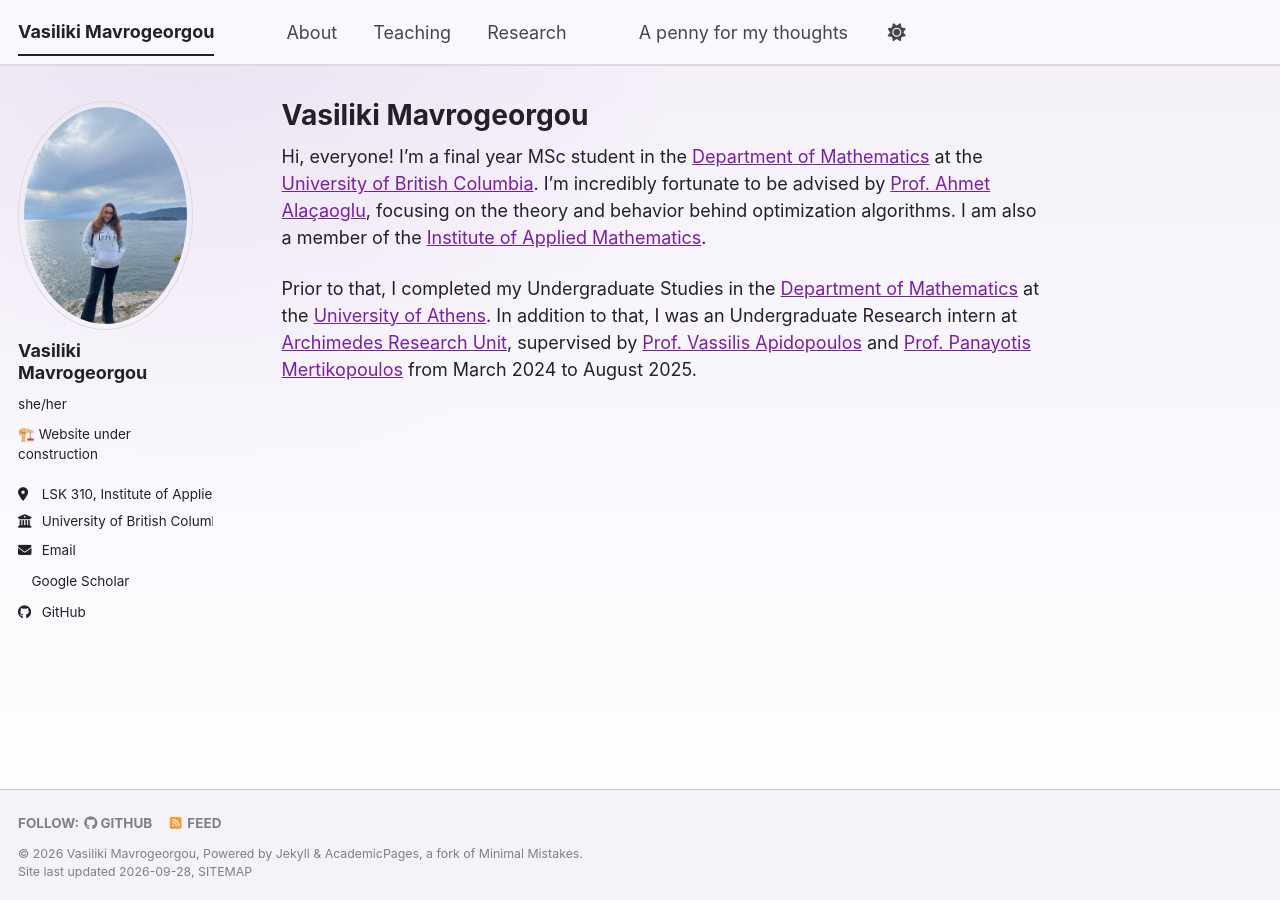
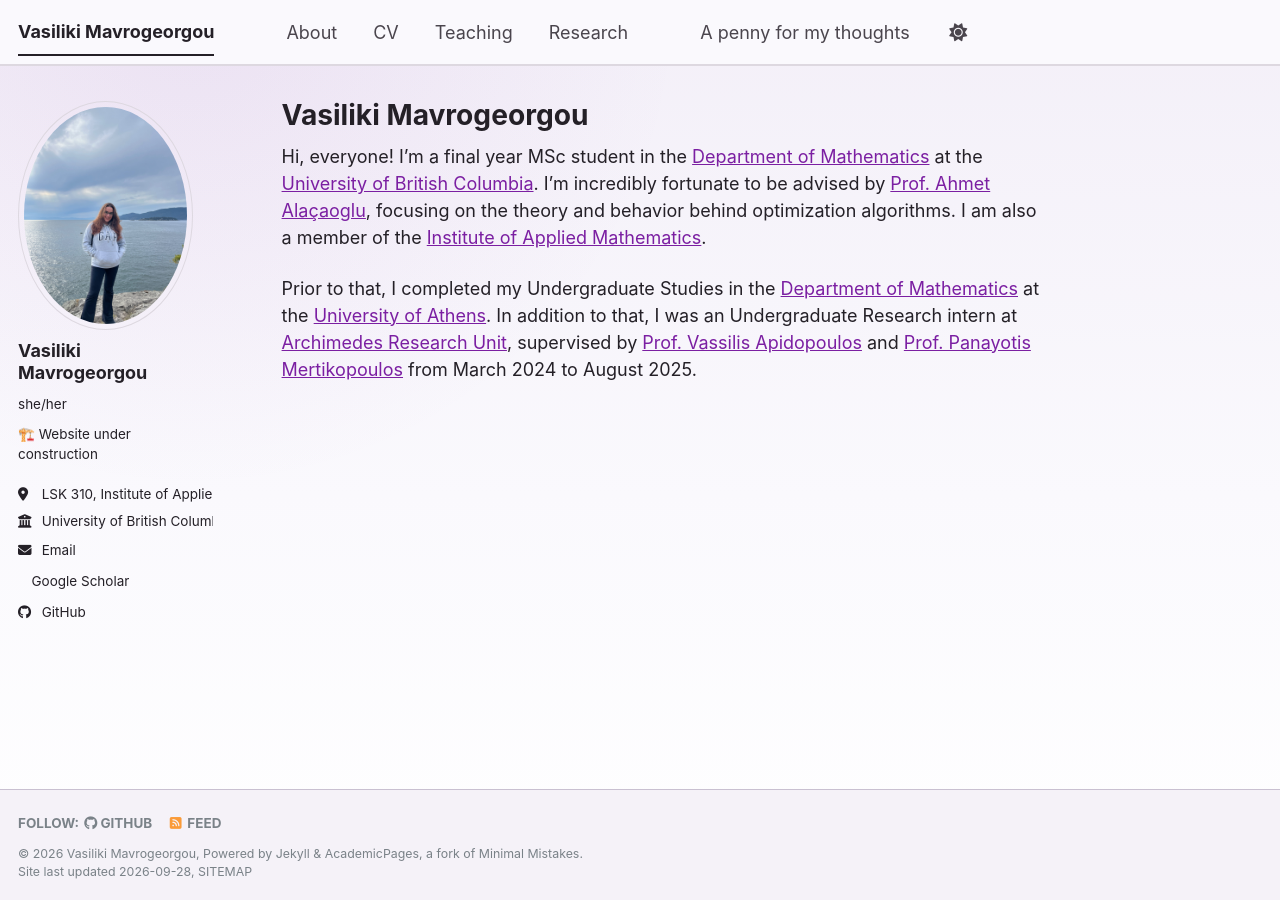
Before and after one commit to vmavrogeorgou/vmavrogeorgou.github.io, a Jekyll site: the page built from _pages/about.md, in a window 1280 px wide. Built offline with Jekyll 4.4.1, drawn with Linux system fonts in a browser that asks for light colours; a style sheet for code colours, icons or effects is not loaded.

Commit message:
Add CV link

```diff
--- a/_data/navigation.yml
+++ b/_data/navigation.yml
@@ -11,6 +11,9 @@ main:
 
   - title: "About"
     url: /
+
+  - title: "CV"
+    url: /cv/
 
   - title: "Teaching"
     url: /teaching/
@@ -27,9 +30,6 @@ main:
   - title: "A penny for my thoughts"
     url: /year-archive/
 
-  #- title: "CV"
-    #url: /cv/
-
   # - title: "CV"
   #   url: /cv-json/
 
```
